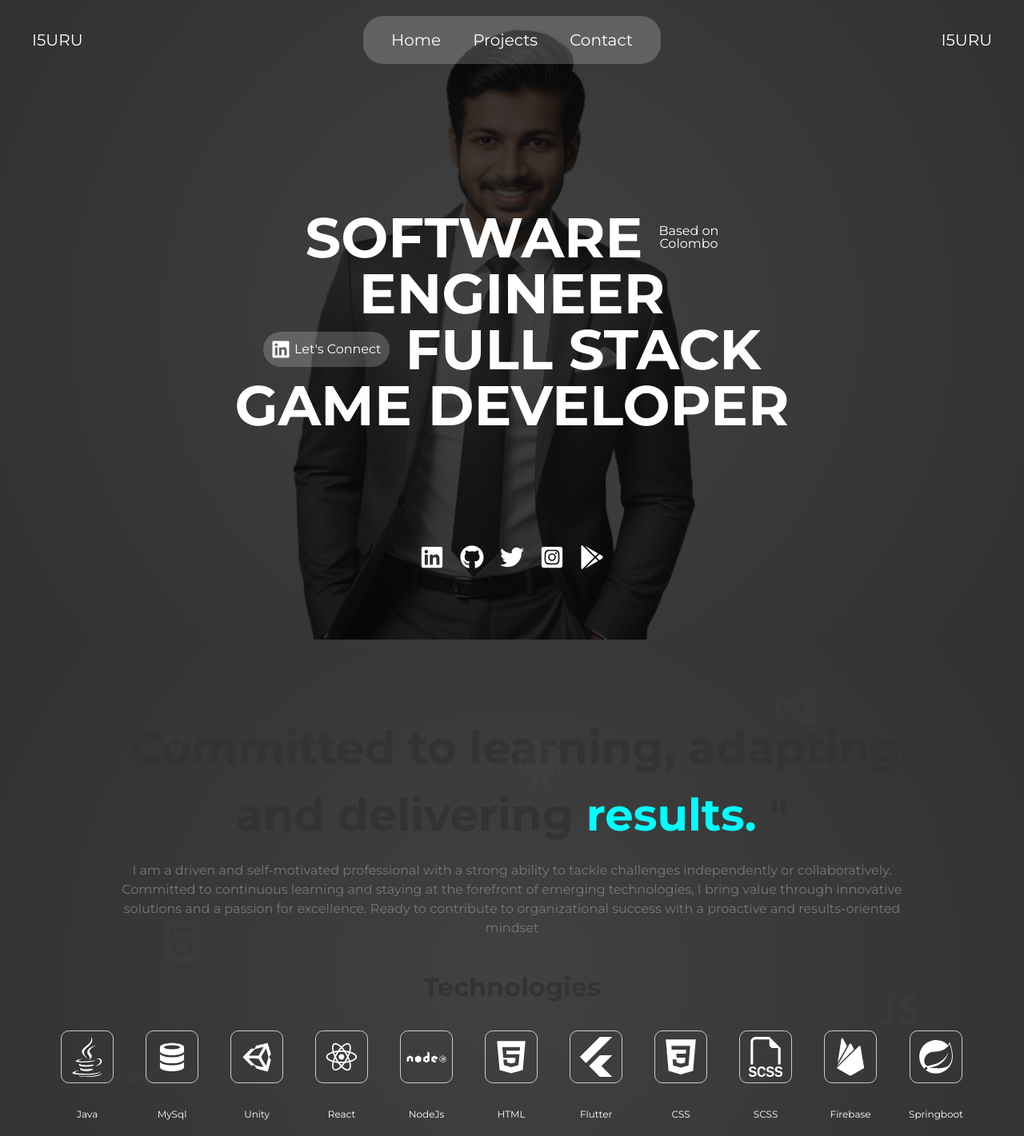
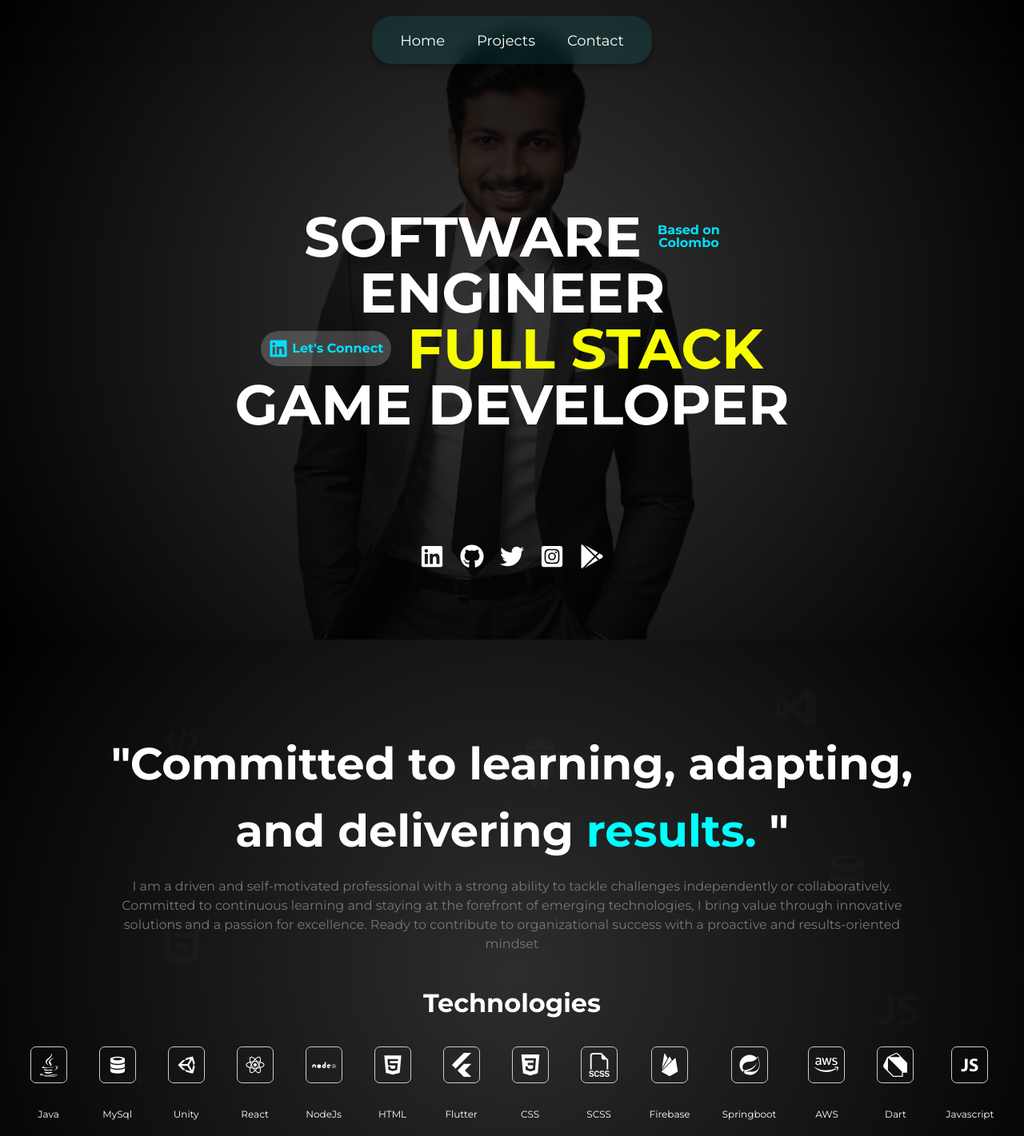
Before and after one commit to IsuruLakmal2000/MyPortfolio, a React (Vite) app: page / in a window 1280 px wide. Shown: the top 1421 px of the page at 80% size. Built offline with nearby package versions, Linux system fonts and the light colour scheme.

Commit message:
change some pages

```diff
--- a/package.json
+++ b/package.json
@@ -10,10 +10,12 @@
     "preview": "vite preview"
   },
   "dependencies": {
+    "framer-motion": "^12.9.4",
     "gsap": "^3.12.5",
     "react": "^18.3.1",
     "react-dom": "^18.3.1",
     "react-icons": "^5.4.0",
+    "react-intersection-observer": "^9.16.0",
     "react-router-dom": "^7.1.3",
     "swiper": "^11.1.15"
   },
--- a/src/App.css
+++ b/src/App.css
@@ -2,5 +2,10 @@
 @import url("https://fonts.googleapis.com/css2?family=Montserrat:ital,wght@0,100..900;1,100..900&family=Nunito+Sans:ital,opsz,wght@0,6..12,200..1000;1,6..12,200..1000&display=swap");
 
 body {
+  background-image: linear-gradient(to bottom, rgb(248, 246, 246), rgb(181, 204, 204));
   font-family: "Montserrat", serif;
+  overflow: visible;
 }
+h1{
+  color: white;
+}
--- a/src/Component/Biography.tsx
+++ b/src/Component/Biography.tsx
@@ -1,5 +1,6 @@
-// src/Component/Biography.tsx
 import React from "react";
+import { motion } from "framer-motion";
+import { useInView } from "react-intersection-observer";
 
 import "../styles/Biography/Biography.css";
 import "../styles/Biography/BiographyMobile.css";
@@ -51,16 +52,37 @@ const Biography: React.FC = () => {
     { top: "5%", left: "75%" },
   ];
 
+  // Variants for fade-in animation
+  const fadeInVariants = {
+    hidden: { opacity: 0, y: 50 },
+    visible: { opacity: 1, y: 0, transition: { duration: 0.8 } },
+  };
+
+  // Intersection observer for fade-in effect
+  const { ref: infoTextRef, inView: infoTextInView } = useInView({ triggerOnce: true });
+  const { ref: techStackRef, inView: techStackInView } = useInView({ triggerOnce: true });
+
   return (
     <div className="biography-section">
       {/* Main content */}
-      <div className="info-text">
+      <motion.div
+        className="info-text"
+        ref={infoTextRef}
+        initial="hidden"
+        animate={infoTextInView ? "visible" : "hidden"}
+        variants={fadeInVariants}
+      >
         <h1>
           "Committed to learning, adapting, and delivering
           <span className="span-text"> results.</span> "
         </h1>
-      </div>
-      <div className="my-self">
+      </motion.div>
+      <motion.div
+        className="my-self"
+        initial="hidden"
+        animate={infoTextInView ? "visible" : "hidden"}
+        variants={fadeInVariants}
+      >
         <p>
           I am a driven and self-motivated professional with a strong ability to
           tackle challenges independently or collaboratively. Committed to
@@ -69,9 +91,15 @@ const Biography: React.FC = () => {
           for excellence. Ready to contribute to organizational success with a
           proactive and results-oriented mindset
         </p>
-      </div>
+      </motion.div>
 
-      <div className="tech-stack">
+      <motion.div
+        className="tech-stack"
+        ref={techStackRef}
+        initial="hidden"
+        animate={techStackInView ? "visible" : "hidden"}
+        variants={fadeInVariants}
+      >
         <div>
           <h1>Technologies</h1>
         </div>
@@ -150,23 +178,23 @@ const Biography: React.FC = () => {
               <SiPhp className="tech-icons" />
               <span className="subtitle">Flutter</span>
             </div>
-            {/* <div className="card item18">
-            <IoLogoCss3 className="tech-icons" />
-            <span className="subtitle">CSS</span>
-          </div> */}
           </div>
         </div>
-      </div>
+      </motion.div>
 
       <div className="icon-container">
         {icons.map((Icon, index) => (
-          <div
+          <motion.div
             key={index}
             className="custom-icon"
             style={customPositions[index]}
+            initial="hidden"
+            whileInView="visible"
+            viewport={{ once: true }}
+            variants={fadeInVariants}
           >
             {Icon}
-          </div>
+          </motion.div>
         ))}
       </div>
     </div>
--- a/src/Component/HeroWords.tsx
+++ b/src/Component/HeroWords.tsx
@@ -1,4 +1,5 @@
 import React from "react";
+import { motion } from "framer-motion";
 import "../styles/HeroWords.css";
 import {
   FaLinkedin,
@@ -9,48 +10,68 @@ import {
 } from "react-icons/fa";
 
 const HeroWords: React.FC = () => {
+  // Variants for fade-in animation
+  const fadeInVariants = {
+    hidden: { opacity: 0, y: 50 },
+    visible: { opacity: 1, y: 0, transition: { duration: 0.8 } },
+  };
+
   return (
     <>
       <div className="hero">
-        <div className="hero-word">
-          <div className="first-row">
+        <motion.div
+          className="hero-word"
+          initial="hidden"
+          animate="visible"
+          variants={fadeInVariants}
+        >
+          <motion.div className="first-row" variants={fadeInVariants}>
             <span className="big-text">SOFTWARE</span>
             <div className="location">
               <span className="small-text">Based on</span>
               <span className="small-text">Colombo</span>
             </div>
-          </div>
-          <div className="second-row">
+          </motion.div>
+          <motion.div className="second-row" variants={fadeInVariants}>
             <span className="big-text">ENGINEER</span>
-          </div>
-          <div className="third-row">
+          </motion.div>
+          <motion.div className="third-row" variants={fadeInVariants}>
             <div className="connect">
               <FaLinkedin className="connect-icon" />
               <span className="small-text">Let's Connect</span>
             </div>
-            <span className="big-text">FULL STACK</span>
-          </div>
-          <div className="fourth-row">
+            <span className="big-text" style={{ color: "#f8fc01" }}>
+              FULL STACK
+            </span>
+          </motion.div>
+          <motion.div className="fourth-row" variants={fadeInVariants}>
             <span className="big-text">GAME DEVELOPER</span>
-          </div>
-        </div>
-        <div className="social-links">
-          <div className="linkedin">
-            <FaLinkedin className="icon" />
-          </div>
-          <div className="github">
+          </motion.div>
+        </motion.div>
+        <motion.div
+          className="social-links"
+          initial="hidden"
+          animate="visible"
+          variants={fadeInVariants}
+        >
+          <motion.div className="linkedin" variants={fadeInVariants}>
+            <a href="https://www.linkedin.com/your-profile-url" target="_blank" rel="noopener noreferrer">
+              <FaLinkedin className="icon" />
+            </a>
+          </motion.div>
+          <motion.div className="github" variants={fadeInVariants}>
             <FaGithub className="icon" />
-          </div>
-          <div className="twitter">
+          </motion.div>
+          <motion.div className="twitter" variants={fadeInVariants}>
             <FaTwitter className="icon" />
-          </div>
-          <div className="instagram">
+          </motion.div>
+          <motion.div className="instagram" variants={fadeInVariants}>
             <FaInstagramSquare className="icon" />
-          </div>
-          <div className="googleplay">
+          </motion.div>
+          <motion.div className="googleplay" variants={fadeInVariants}>
             <FaGooglePlay className="icon" />
-          </div>
-        </div>
+          </motion.div>
+        </motion.div>
       </div>
       {/* <div className="gradient">
         <div className="container"></div>
--- a/src/Component/NavBar.tsx
+++ b/src/Component/NavBar.tsx
@@ -1,10 +1,9 @@
 import "../styles/NavBar.css";
+
 const NavBar: React.FC = () => {
   return (
+    <div className="navbar-wrapper">
       <nav className="navbar">
-      <div className="site-logo">
-        <a href="#/organic-quest">I5URU</a>
-      </div>
         <div className="nav-items">
           <li>
             <a href="#">Home</a>
@@ -16,10 +15,8 @@ const NavBar: React.FC = () => {
             <a href="#">Contact</a>
           </li>
         </div>
-      <div className="empty">
-        <a href="#">I5URU</a>
+      </nav>
     </div>
-    </nav>
   );
 };
 
--- a/src/Component/WorkExp.tsx
+++ b/src/Component/WorkExp.tsx
@@ -1,26 +1,40 @@
 import React from "react";
+import { motion } from "framer-motion";
 import "../styles/WorkExp.css";
 import isa from "../assets/isa-logo.png";
 
 const WorkExp: React.FC = () => {
+  // Variants for animations
+  const fadeInVariants = {
+    hidden: { opacity: 0, y: 50 },
+    visible: { opacity: 1, y: 0, transition: { duration: 0.8 } },
+  };
+
   return (
     <div className="workExp-section">
-      <h1>Work Experience</h1>
-      <div className="company-detail">
+      <motion.div
+        initial="hidden"
+        whileInView="visible"
+        viewport={{ once: true }}
+        variants={fadeInVariants}
+        className="content-wrapper"
+      >
+        <motion.h1 variants={fadeInVariants}>Work Experience</motion.h1>
+        <motion.div className="company-detail" variants={fadeInVariants}>
           <div className="logo">
-          <img src={isa} alt="" />
+            <img src={isa} alt="ISA Logo" />
           </div>
           <div className="details">
-          <div>
+            <motion.div variants={fadeInVariants}>
               <h2>Software Engineer - Intern</h2>
-          </div>
-          <div className="place">
+            </motion.div>
+            <motion.div className="place" variants={fadeInVariants}>
               <span>at Information System Associates (ISA)</span>
-          </div>
-          <div className="time">
+            </motion.div>
+            <motion.div className="time" variants={fadeInVariants}>
               <span>2023 September - 2024 March</span>
-          </div>
-          <div>
+            </motion.div>
+            <motion.div variants={fadeInVariants}>
               <span className="bg">
                 - Information Systems Associates (ISA) is a leading IT <br />
                 provider in the aviation industry, specializing in innovative{" "}
@@ -32,9 +46,10 @@ const WorkExp: React.FC = () => {
                 the aviation industry, specializing in innovative software
                 solutions for airlines, airports, and the travel sector.
               </span>
+            </motion.div>
           </div>
-        </div>
-      </div>
+        </motion.div>
+      </motion.div>
     </div>
   );
 };
--- a/src/Pages/LegacyDefenderPrivacy/LegacyPrivacy.tsx
+++ b/src/Pages/LegacyDefenderPrivacy/LegacyPrivacy.tsx
@@ -1,7 +1,7 @@
 import React from "react";
 import "./legacyPrivacy.css";
 
-const PrivacyPolicy: React.FC = () => {
+const LegacyPrivacyPolicy: React.FC = () => {
   return (
     <div className="container">
       <h1>Privacy Policy</h1>
@@ -60,4 +60,4 @@ const PrivacyPolicy: React.FC = () => {
   );
 };
 
-export default PrivacyPolicy;
+export default LegacyPrivacyPolicy;
--- a/src/styles/Biography/Biography.css
+++ b/src/styles/Biography/Biography.css
@@ -10,8 +10,8 @@
   height: auto;
   background: radial-gradient(
     circle,
-    rgba(20, 20, 20, 0.8),
-    rgba(0, 0, 0, 0.8)
+    rgba(0, 0, 0, 0.8),
+    rgb(0, 0, 0)
   );
 
   color: white;
@@ -67,7 +67,7 @@
       align-items: center;
       flex-direction: column;
       position: relative;
-      font-size: 50px;
+      font-size: 30px;
       margin: 10px 20px;
 
       transition: transform 0.3s ease, color 0.3s ease;
--- a/src/styles/HeroWords.css
+++ b/src/styles/HeroWords.css
@@ -41,7 +41,7 @@
 
 .connect-icon {
   font-size: 24px;
-  color: white;
+  color: #00e1ff;
   cursor: pointer;
   transition: color 0.3s ease;
 }
@@ -60,10 +60,11 @@
 
 .small-text {
   font-size: 16px;
-  font-weight: normal;
+  font-weight: bold;
   margin: 0;
   padding: 0;
   line-height: 1;
+  color:  #00e1ff;
 }
 
 .social-links {
@@ -76,6 +77,13 @@
 
 .icon {
   font-size: 30px;
+  cursor: pointer; /* Make the icons clickable */
+  transition: transform 0.3s ease, color 0.3s ease; /* Smooth transition for hover effects */
+}
+
+.icon:hover {
+  transform: scale(1.2); /* Enlarge the icon on hover */
+  color: #00e1ff; /* Optional: Change color on hover */
 }
 
 .gradient {
@@ -131,6 +139,7 @@
 
   .small-text {
     font-size: 10px;
+
   }
 
   .connect {
--- a/src/styles/MainPage.css
+++ b/src/styles/MainPage.css
@@ -12,13 +12,14 @@ html {
   flex-direction: column;
   min-height: 100vh;
   height: auto;
-  background: radial-gradient(circle, rgba(20, 20, 20, 0.8), rgba(0, 0, 0, 0.8)),
+  background: radial-gradient(circle, rgba(7, 7, 7, 0.8), rgb(0, 0, 0)),
     url("../assets/3.png") no-repeat center center/contain;
 
   color: white;
   text-align: center;
   width: 100%;
 }
+
 @media (max-width: 480px) {
   .hero {
     min-height: 50vh;
--- a/src/styles/NavBar.css
+++ b/src/styles/NavBar.css
@@ -1,34 +1,34 @@
-/* src/styles/NavBar.css */
 .navbar {
-  display: flex;
-  align-items: center;
-  justify-content: space-between;
   margin-top: 20px;
   background-color: rgba(255, 255, 255, 0);
   position: absolute;
-  width: 100%;
+  width: 100%; /* Ensure the navbar spans the full width */
+  top: 0;
+  z-index: 1000;
+  text-align: center; /* Center the content inside the navbar */
+  backdrop-filter: blur(10px);
+  -webkit-backdrop-filter: blur(10px);
+
+}
+
+.nav-items {
+  display: inline-flex; /* Change to inline-flex to respect text alignment */
+  list-style-type: none;
+  margin: 0 auto; /* Center the nav-items horizontally */
+  padding: 15px;
+  justify-content: center;
+  box-shadow: 0 4px 10px rgba(0, 0, 0, 0.322); /* Optional: Add a subtle shadow */
+  background-color: rgba(0, 255, 255, 0.096);
+  border-radius: 25px;
+
+  position: sticky;
   top: 0;
   z-index: 1000;
 }
 
-.site-logo a {
-  color: #fff;
-  margin-left: 40px;
-}
-
-.nav-items {
-  display: flex;
-  list-style-type: none;
-  margin: 0;
-  padding: 15px;
-  justify-content: center;
-
-  background-color: rgba(255, 255, 255, 0.2);
-  border-radius: 25px;
-}
-
 .nav-items li {
   margin: 0 20px; /* Equal gap between items */
+
 }
 
 li,
@@ -36,8 +36,18 @@ a {
   text-decoration: none;
   font-size: 20px;
   color: #fff;
+
 }
+.nav-items li a {
+  text-decoration: none;
 
+  font-size: 18px; /* Default font size */
+  transition: font-size 0.3s ease, color 0.3s ease; /* Smooth transition for hover effect */
+}
+.nav-items li a:hover {
+  font-size: 20px; /* Increase font size on hover */
+  color: #007bff; /* Optional: Change text color on hover */
+}
 .empty {
   color: #fff;
   margin-right: 40px;
```
Also changed, not shown: 2 other files (tests, documents, lock files or other folders). Lines whose indentation alone changed are shown as unchanged.
